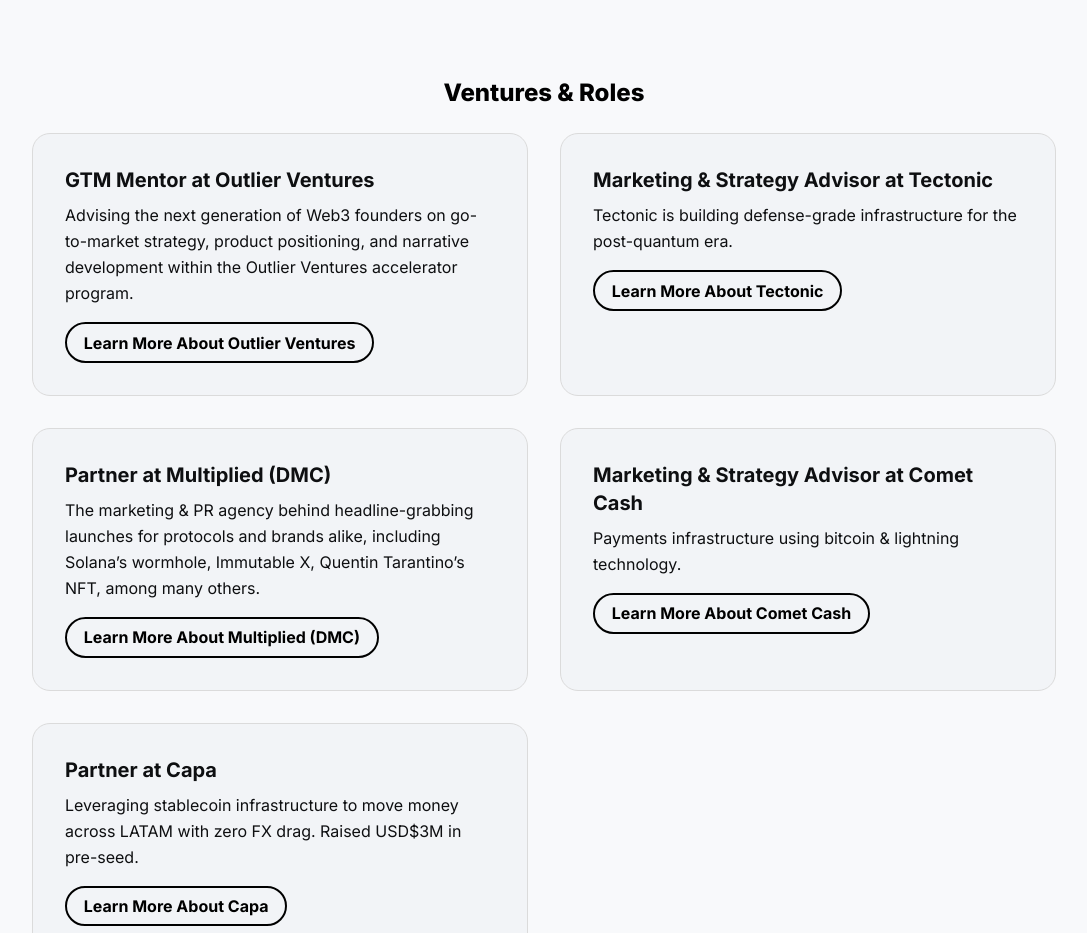
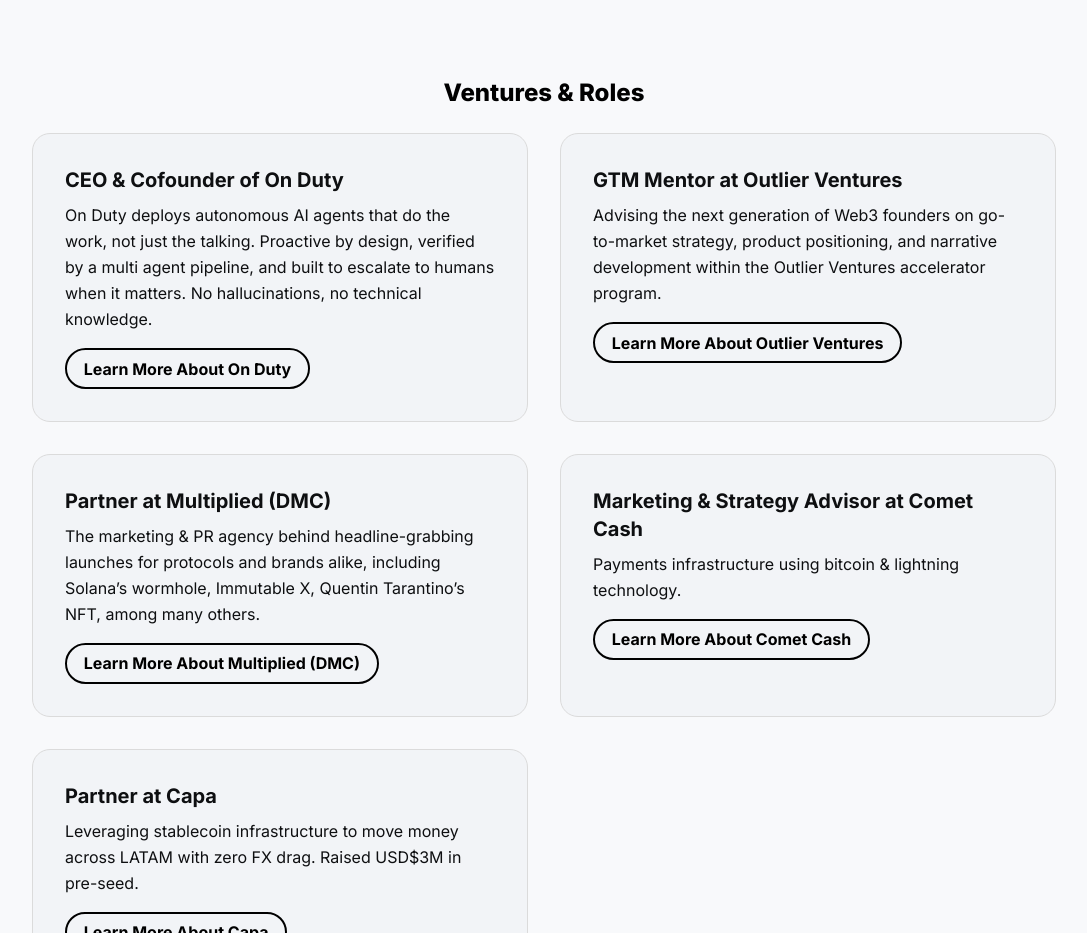
Before and after one commit to danielforeroj/danielforeroj, a React (Vite) app: page / in a window 1280 px wide. Shown: the part 1160-2093 px from the top of the page, without its empty margins (96-1183 px from the left). Built offline with nearby package versions, Linux system fonts and the light colour scheme.

Commit message:
Remove Tectonic venture experience entry

```diff
--- a/data/mockData.ts
+++ b/data/mockData.ts
@@ -39,16 +39,16 @@ export const initialHomeContent: HomeContent = {
   ],
   ventures: [
     {
+      title: "CEO & Cofounder of On Duty",
+      body: "On Duty deploys autonomous AI agents that do the work, not just the talking. Proactive by design, verified by a multi agent pipeline, and built to escalate to humans when it matters. No hallucinations, no technical knowledge.",
+      ctaLabel: "Learn More About On Duty",
+      ctaUrl: "https://alwaysonduty.io"
+    },
+    {
       title: "GTM Mentor at Outlier Ventures",
       body: "Advising the next generation of Web3 founders on go-to-market strategy, product positioning, and narrative development within the Outlier Ventures accelerator program.",
       ctaLabel: "Learn More About Outlier Ventures",
       ctaUrl: "https://outlierventures.io"
-    },
-    {
-      title: "Marketing & Strategy Advisor at Tectonic",
-      body: "Tectonic is building defense-grade infrastructure for the post-quantum era.",
-      ctaLabel: "Learn More About Tectonic",
-      ctaUrl: "https://tectonic.xyz"
     },
     {
       title: "Partner at Multiplied (DMC)",
```
